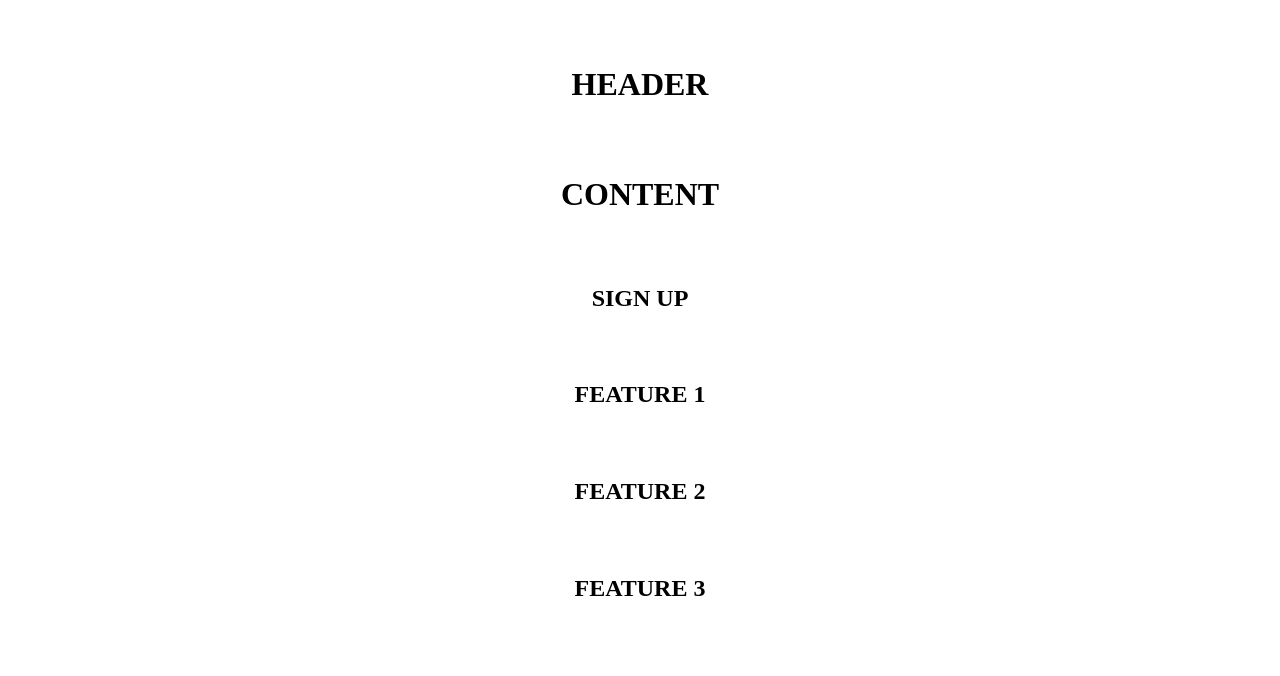
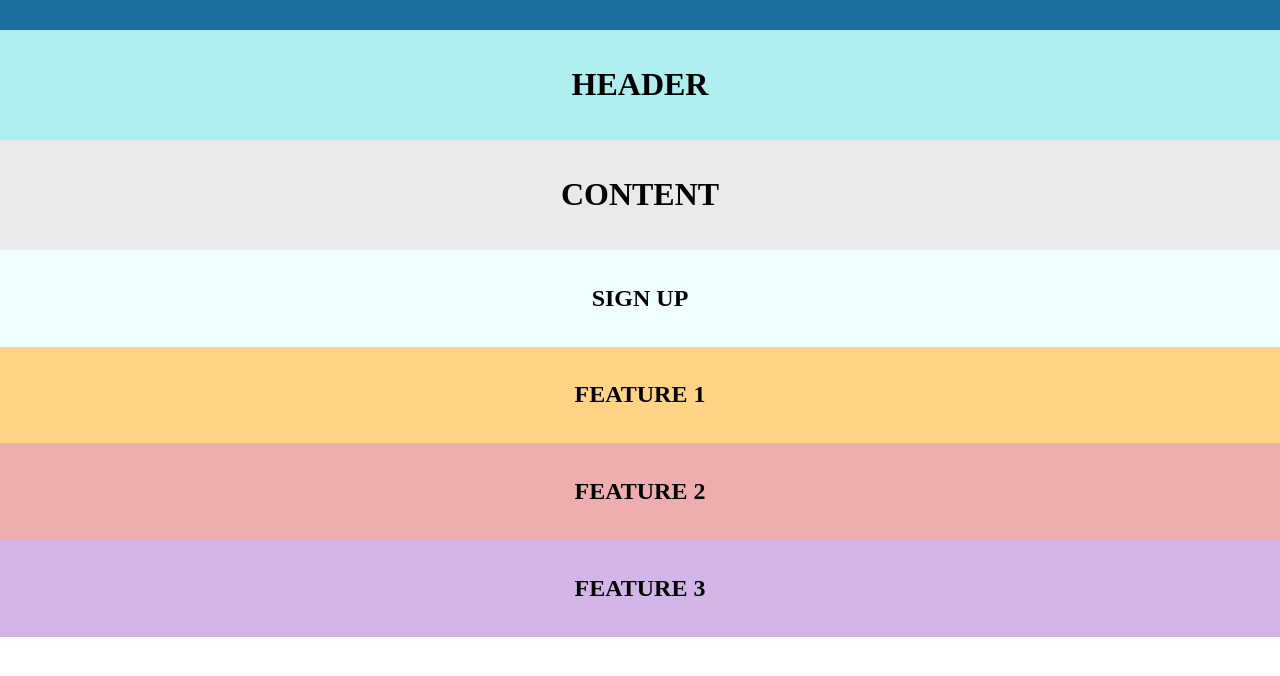
Before and after one commit to JAMK-IT-STUDENT/ttms0400-web-visualisointi-yhteinen-harjoitus-Potatti, a plain HTML site: page index.html in a window 1280 px wide. Drawn offline with Linux system fonts and the light colour scheme.

Commit message:
EDIT index.html & EDIT style/main.css

```diff
--- a/index.html
+++ b/index.html
@@ -19,13 +19,13 @@
         <section>
             <h2>SIGN UP</h2>
         </section>
-        <article>
+        <article class="bg-yellow">
             <h2>FEATURE 1</h2>
         </article>
-        <article>
+        <article class="bg-red">
             <h2>FEATURE 2</h2>
         </article>
-        <article>
+        <article class="bg-purple">
             <h2>FEATURE 3</h2>
         </article>
     </body>
--- a/style/main.css
+++ b/style/main.css
@@ -15,3 +15,37 @@ header, section, main, nav, article {
     padding: 15px;
     text-align: center;
 }
+
+nav {
+    background-color: #1d6ea0;
+}
+
+header {
+    background-color: paleturquoise;
+}
+
+main {
+    background-color: #eaeaea;
+}
+
+section {
+    background-color: azure;
+}
+
+article {
+    background-color: mediumpurple;
+}
+
+/* Background colors */
+
+.bg-yellow {
+    background-color: #ffd486;
+}
+
+.bg-red {
+    background-color: #efaeae;
+}
+
+.bg-purple {
+    background-color: #d2b6e8;
+}
```
